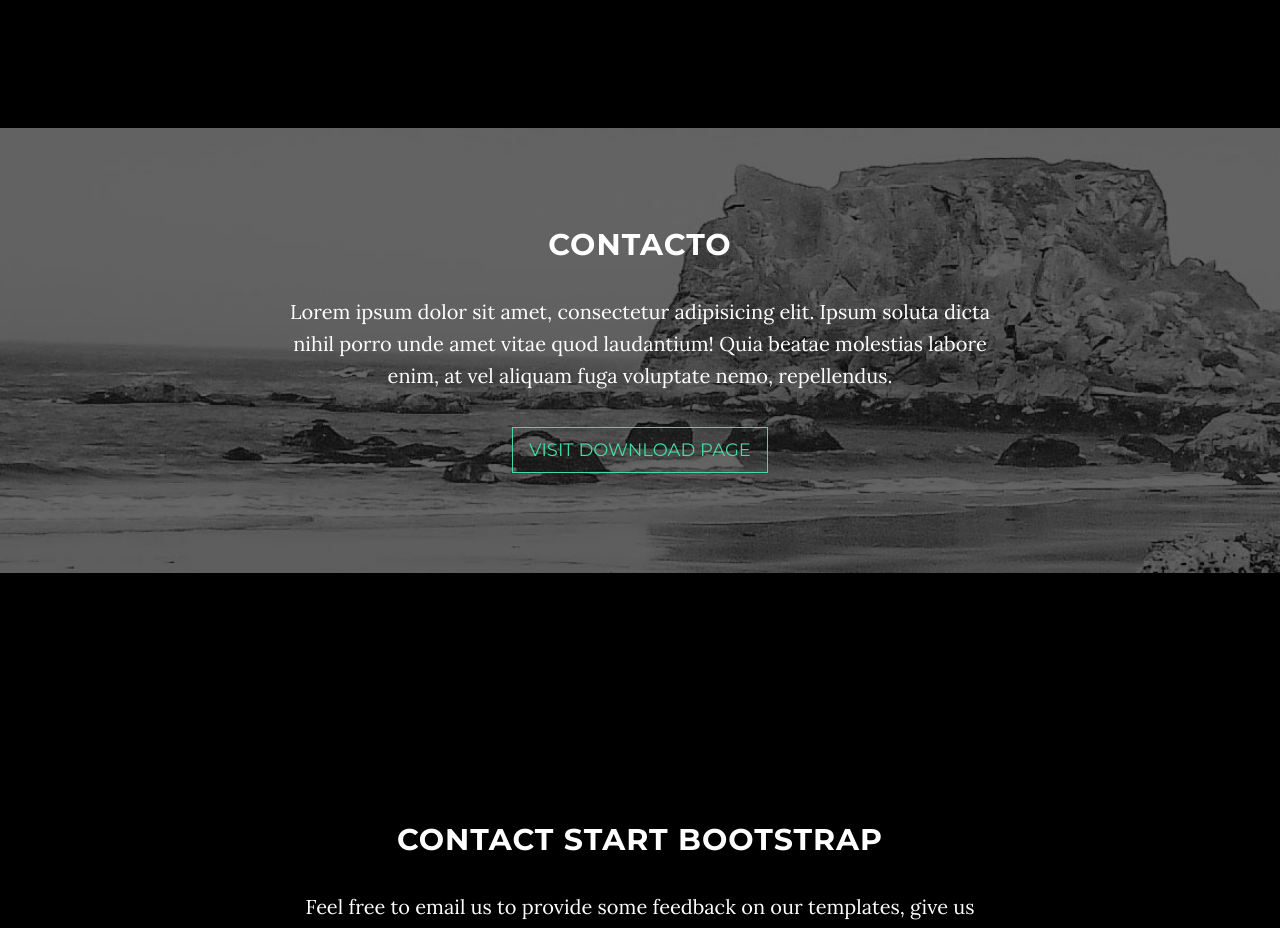
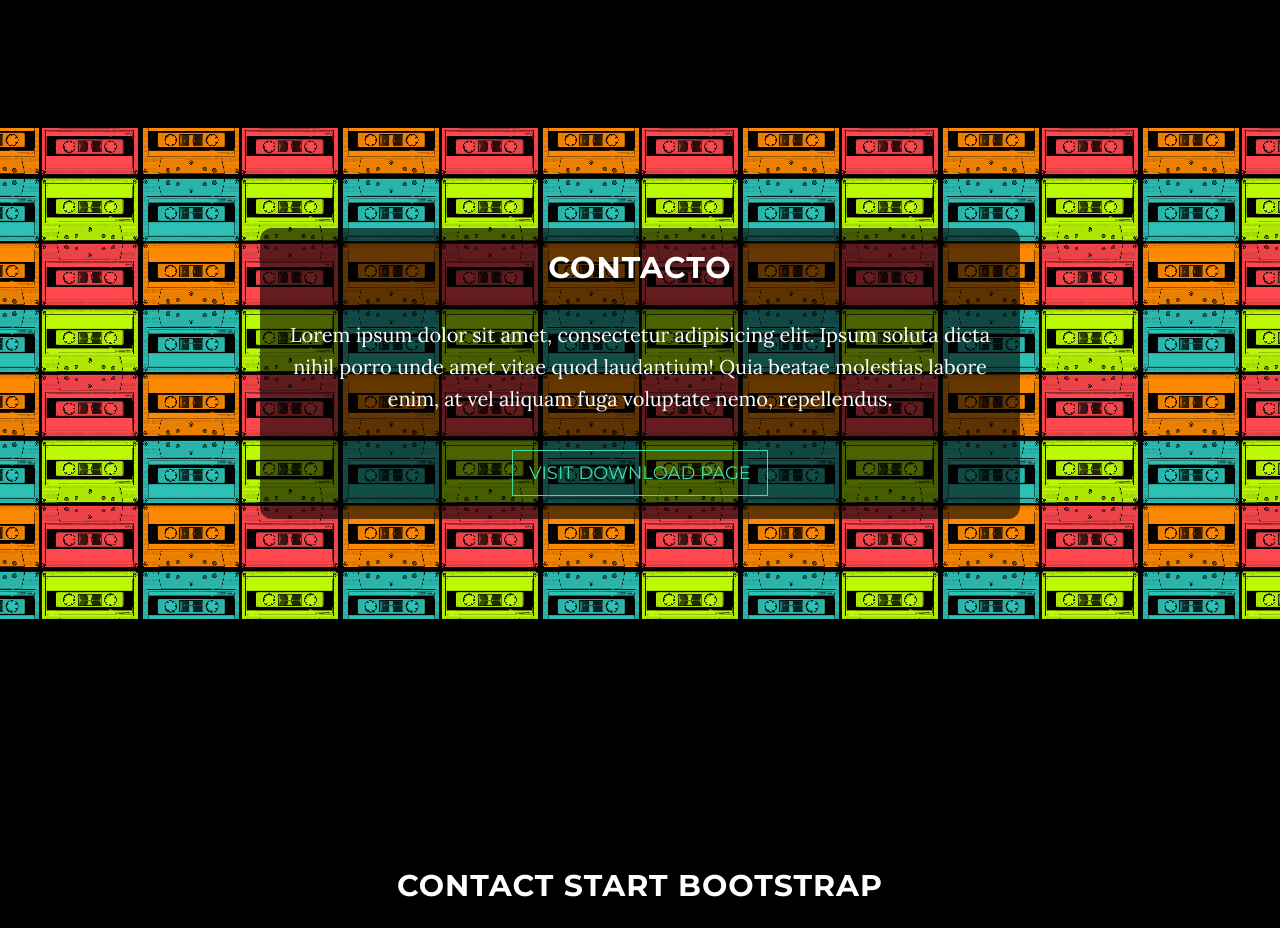
Before and after one commit to mmcorona/Heroes, a website: page index.html in a window 1280 px wide. Shown: the part 1300-2228 px from the top of the page. Drawn offline with nearby package versions, Linux system fonts and the light colour scheme; some packages are replaced by stand-ins of ours.

Commit message:
new colos

```diff
--- a/css/grayscale.css
+++ b/css/grayscale.css
@@ -113,7 +113,7 @@ a:focus {
   }
   .navbar-custom.top-nav-collapse {
     padding: 0;
-    background: black;
+    background: #3BF325;
     border-bottom: 1px solid rgba(255, 255, 255, 0.3);
   }
 }
@@ -226,14 +226,19 @@ a:focus {
   width: 100%;
   padding: 50px 0;
   color: white;
-  background: url(../img/downloads-bg.jpg) no-repeat center center scroll;
+  background: url(../img/casette.gif) repeat center center scroll;
   background-color: black;
-  -webkit-background-size: cover;
+  /*-webkit-background-size: cover;
   -moz-background-size: cover;
   background-size: cover;
-  -o-background-size: cover;
+  -o-background-size: cover;*/
   background-position:center center;
   background-attachment:fixed;
+}
+#contacto-container{
+  background: rgba(0,0,0,0.7);
+    border-radius: 20px;
+    padding: 10px 10px;
 }
 #map {
   width: 100%;
@@ -331,3 +336,8 @@ body {
     margin-top: 9px;
   }
 }
+#contact-container{
+  background-color: rgba(0,0,0,.6);
+  border-radius: 12px;
+  padding: 23px;
+}
--- a/index.html
+++ b/index.html
@@ -99,7 +99,7 @@
     <section id="download" class="content-section text-center">
         <div class="download-section">
             <div class="container">
-                <div class="col-lg-8 col-lg-offset-2">
+                <div id="contact-container"class="col-lg-8 col-lg-offset-2">
                     <h2>Contacto</h2>
                     <p>Lorem ipsum dolor sit amet, consectetur adipisicing elit. Ipsum soluta dicta nihil porro unde amet vitae quod laudantium! Quia beatae molestias labore enim, at vel aliquam fuga voluptate nemo, repellendus.</p>
                     <a href="http://startbootstrap.com/template-overviews/grayscale/" class="btn btn-default btn-lg">Visit Download Page</a>
```
Also changed, not shown: img/casette.gif (added).
